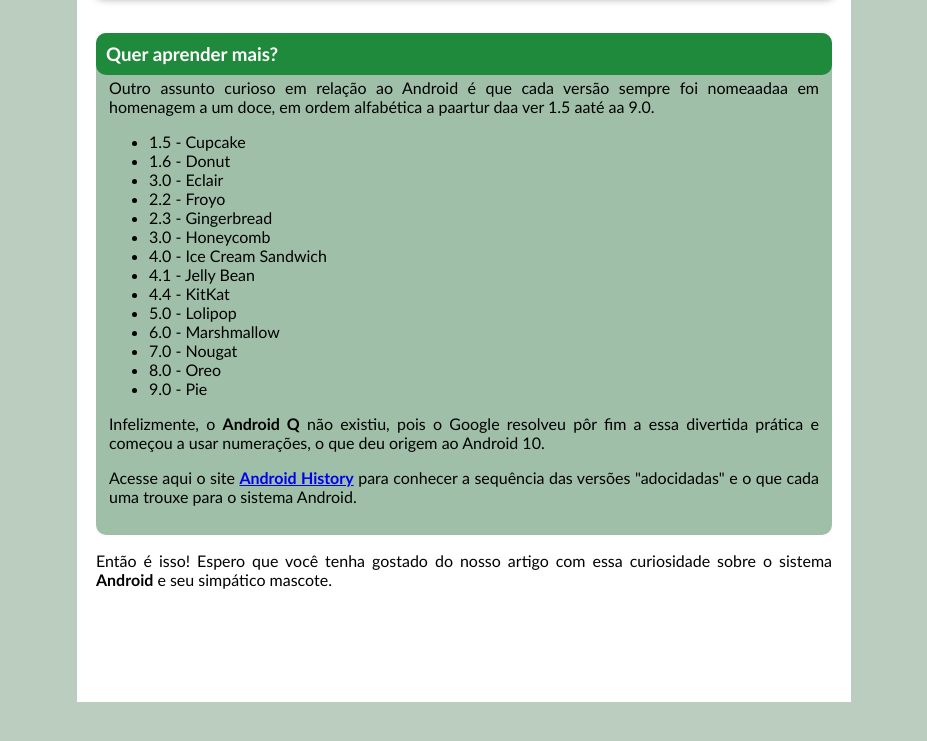
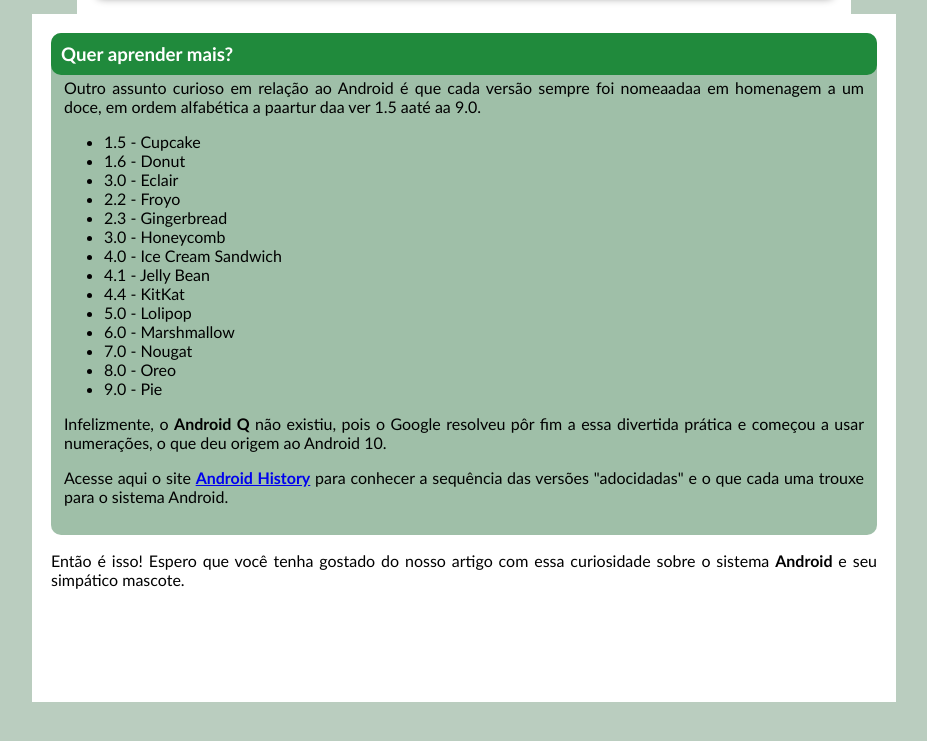
Before and after one commit to MariellyGarcia/projeto-android, a plain HTML site: page index.html in a window 1280 px wide. Shown: the part 2512-3253 px from the top of the page, without its empty margins (176-1103 px from the left). Drawn offline with Linux system fonts and the light colour scheme.

Commit message:
alterado

```diff
--- a/style.css
+++ b/style.css
@@ -133,7 +133,7 @@
     footer{
         background-color: white;
         padding: 19px;
-        margin:  -51px 245px 75px 245px; ;
+        margin:  -51px 200px 75px 200px; ;
 
     }
 
```
